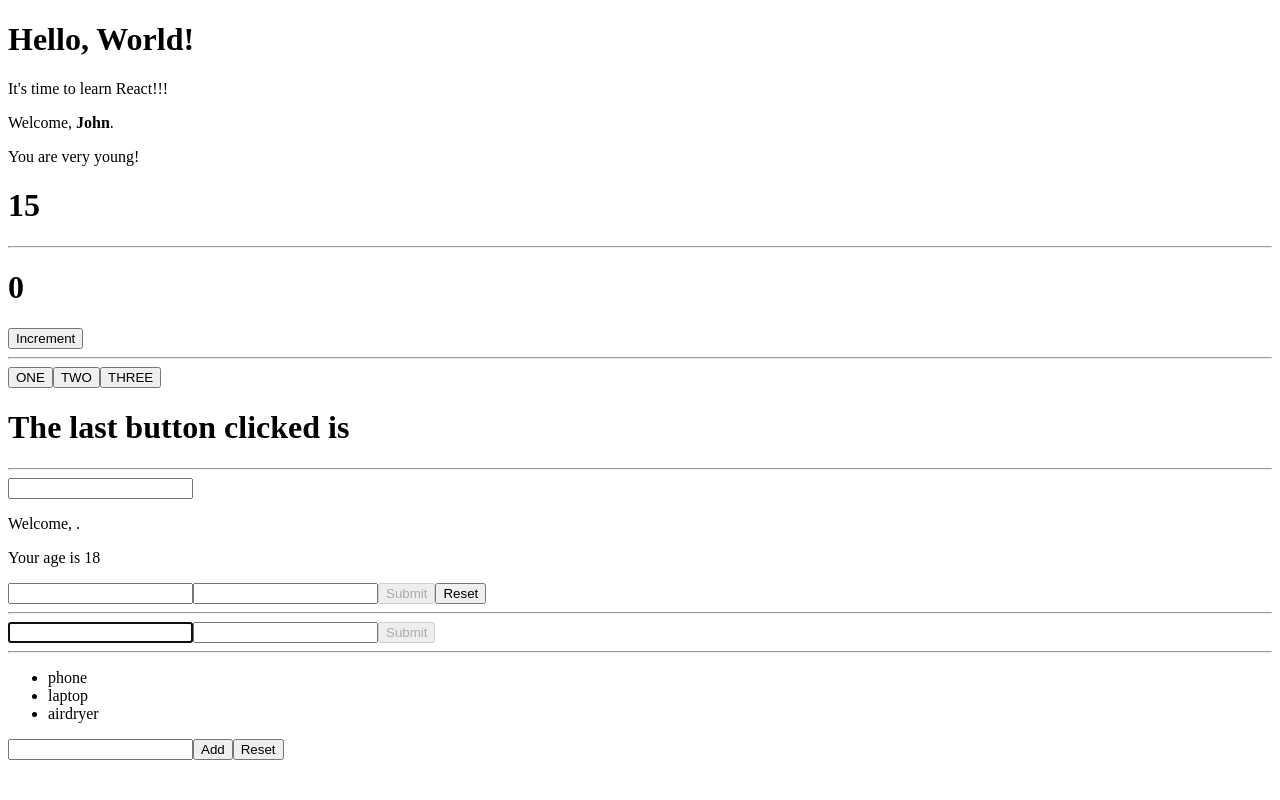
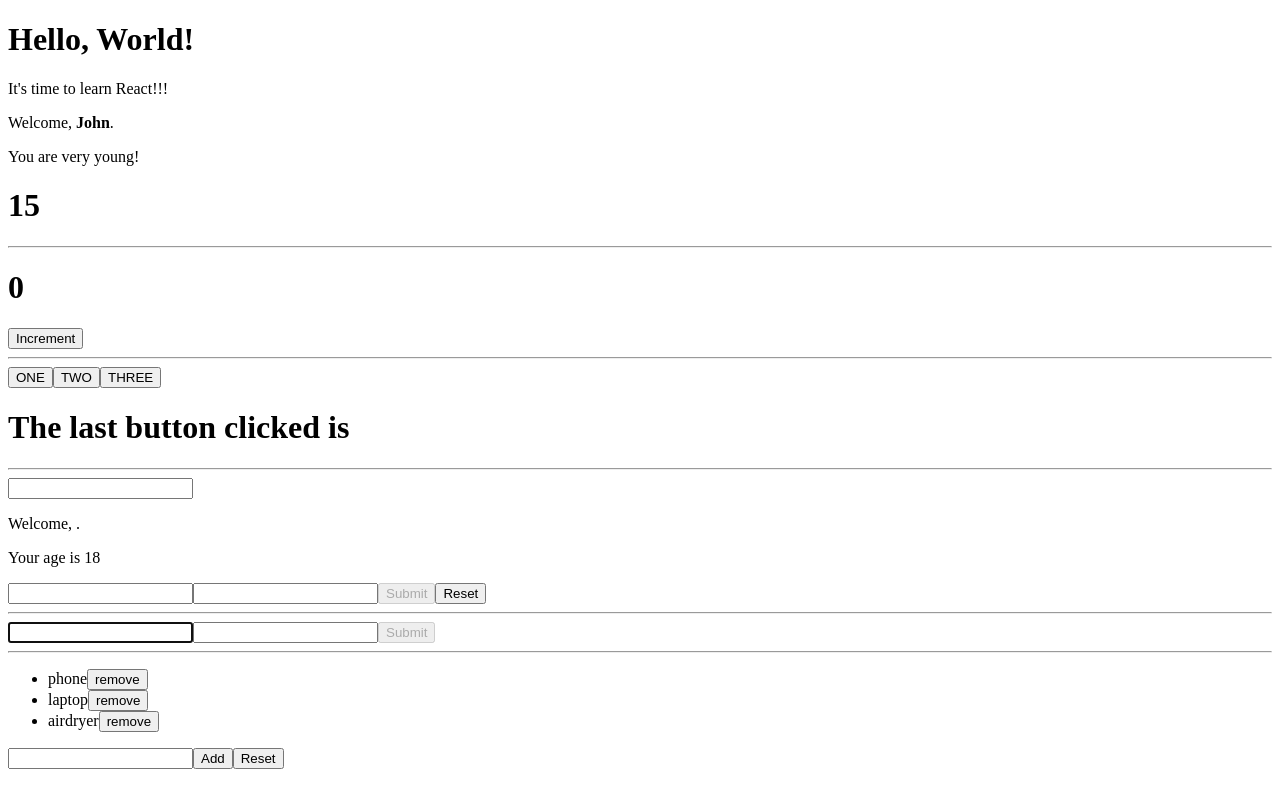
Before and after one commit to peppecaliri/Exercises-Develhope, a React (Create React App) app in the folder React/my-app/: page / in a window 1280 px wide. Built offline with nearby package versions, Linux system fonts and the light colour scheme.

Commit message:
exercise 26 add remove li

```diff
--- a/React/my-app/src/TodoList.js
+++ b/React/my-app/src/TodoList.js
@@ -21,12 +21,26 @@ class TodoList extends React.Component {
     });
   };
 
+  removeLiItem = (event) => {
+    event.preventDefault();
+
+    let toRemove = event.target.id;
+    this.setState({
+      items: this.state.items.filter((el) => el !== toRemove),
+    });
+  };
+
   render() {
     return (
       <div>
         <ul>
           {this.state.items.map((item) => (
-            <li>{item}</li>
+            <li id={item}>
+              {item}
+              <button id={item} onClick={this.removeLiItem}>
+                remove
+              </button>
+            </li>
           ))}
         </ul>
         <input type="text" name="search" id="searchbox" />
```
Also changed, not shown: React/my-app/src/exercise25.md (deleted, +0 -1 lines), React/my-app/src/exercise26.md (added, +1 -0 lines).
